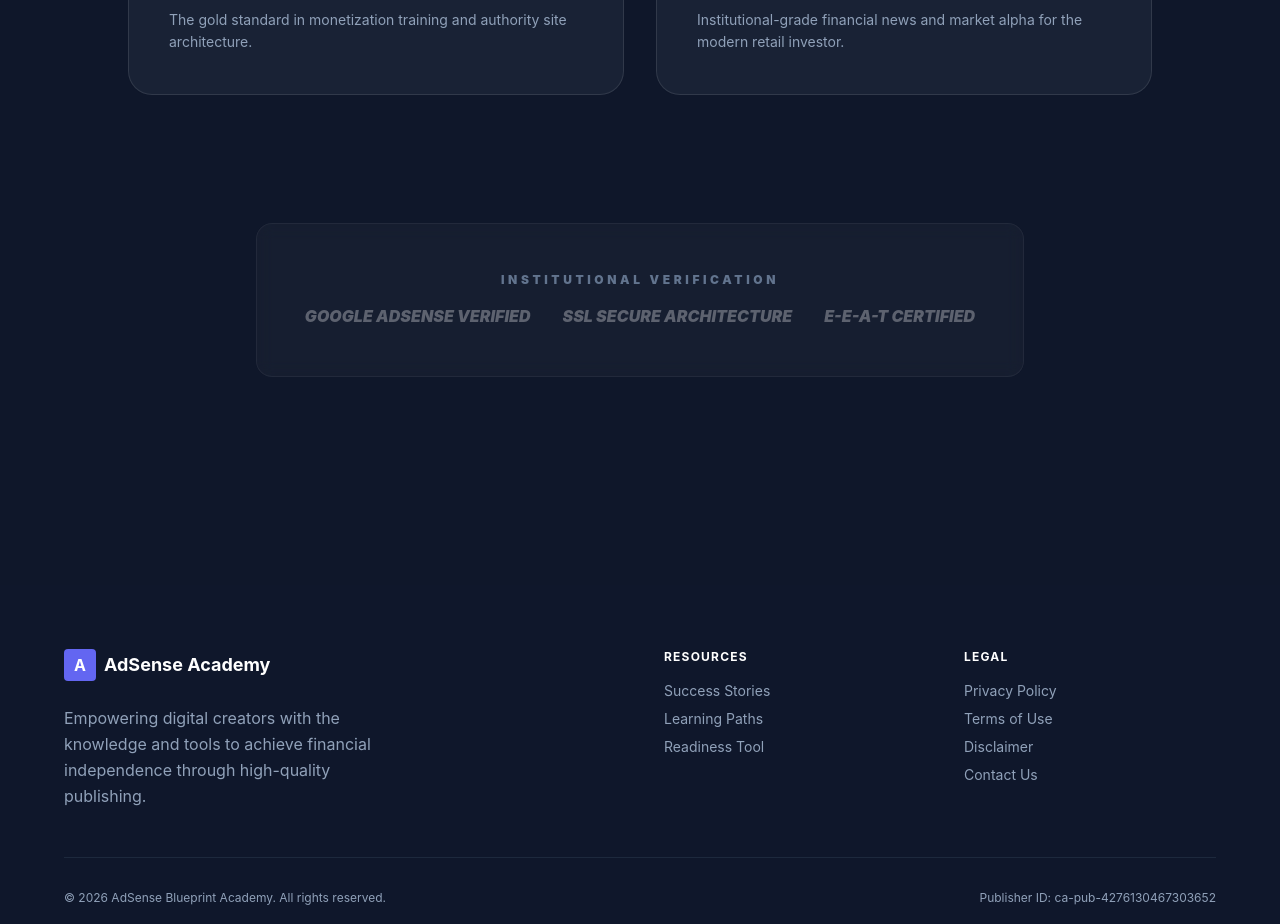
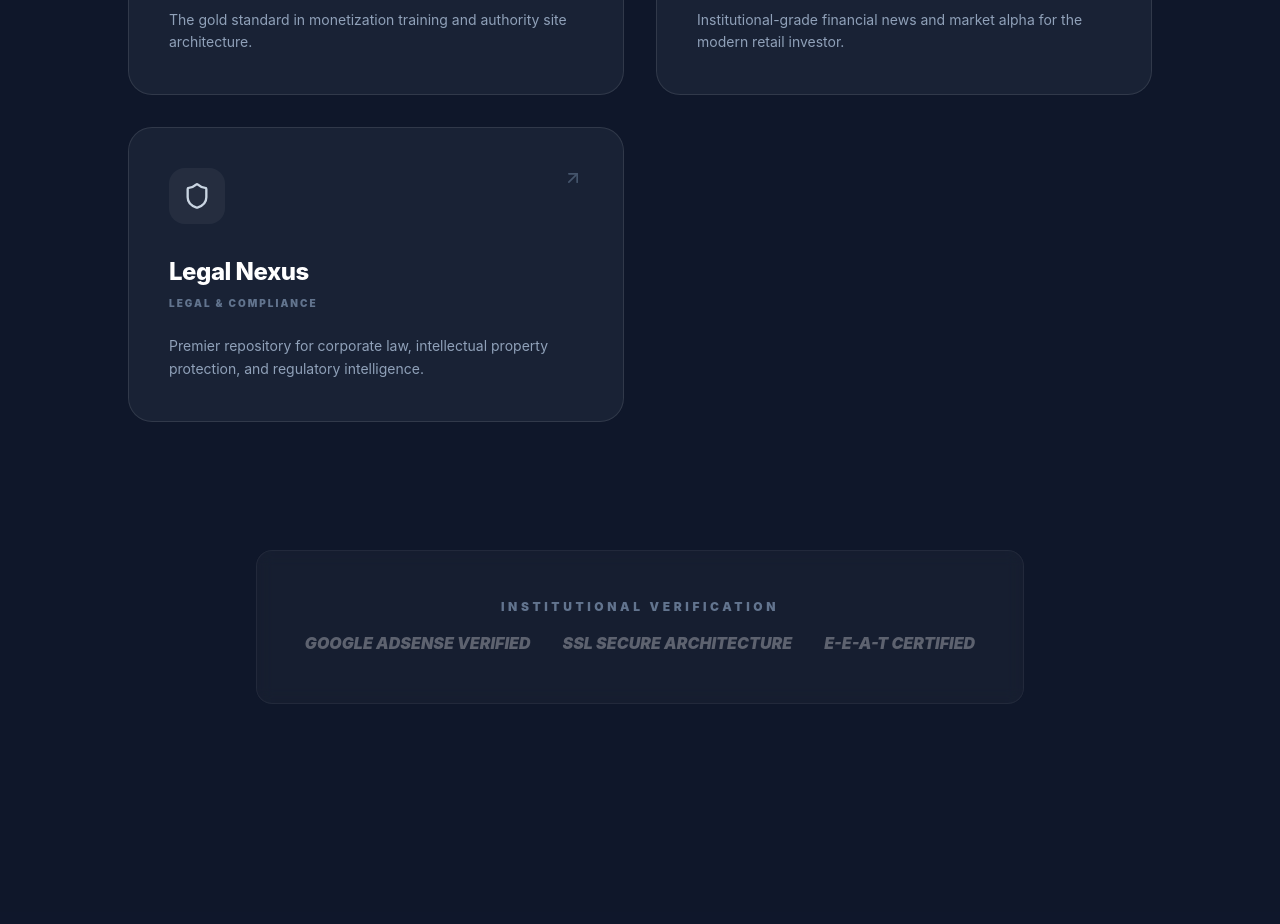
Before and after one commit to brandonlacoste9-tech/google-adsense-2-, a Next.js app: page /network in a window 1280 px wide. Shown: the part 1040-1964 px from the top of the page. Built offline with nearby package versions, Linux system fonts and the light colour scheme.

Commit message:
feat: expansion - integrated Legal Nexus and Capital Pulse into the Network Portal

```diff
--- a/src/app/network/page.tsx
+++ b/src/app/network/page.tsx
@@ -29,11 +29,19 @@ export default function NetworkPage() {
     },
     {
       name: "Capital Pulse",
-      url: "https://capital-pulse.vercel.app",
+      url: "https://google-adsense-3.vercel.app",
       niche: "Finance & Markets",
       desc: "Institutional-grade financial news and market alpha for the modern retail investor.",
       icon: Globe,
       color: "text-amber-400"
+    },
+    {
+      name: "Legal Nexus",
+      url: "https://google-adsense-4.vercel.app",
+      niche: "Legal & Compliance",
+      desc: "Premier repository for corporate law, intellectual property protection, and regulatory intelligence.",
+      icon: Shield,
+      color: "text-slate-300"
     }
   ];
 
```
